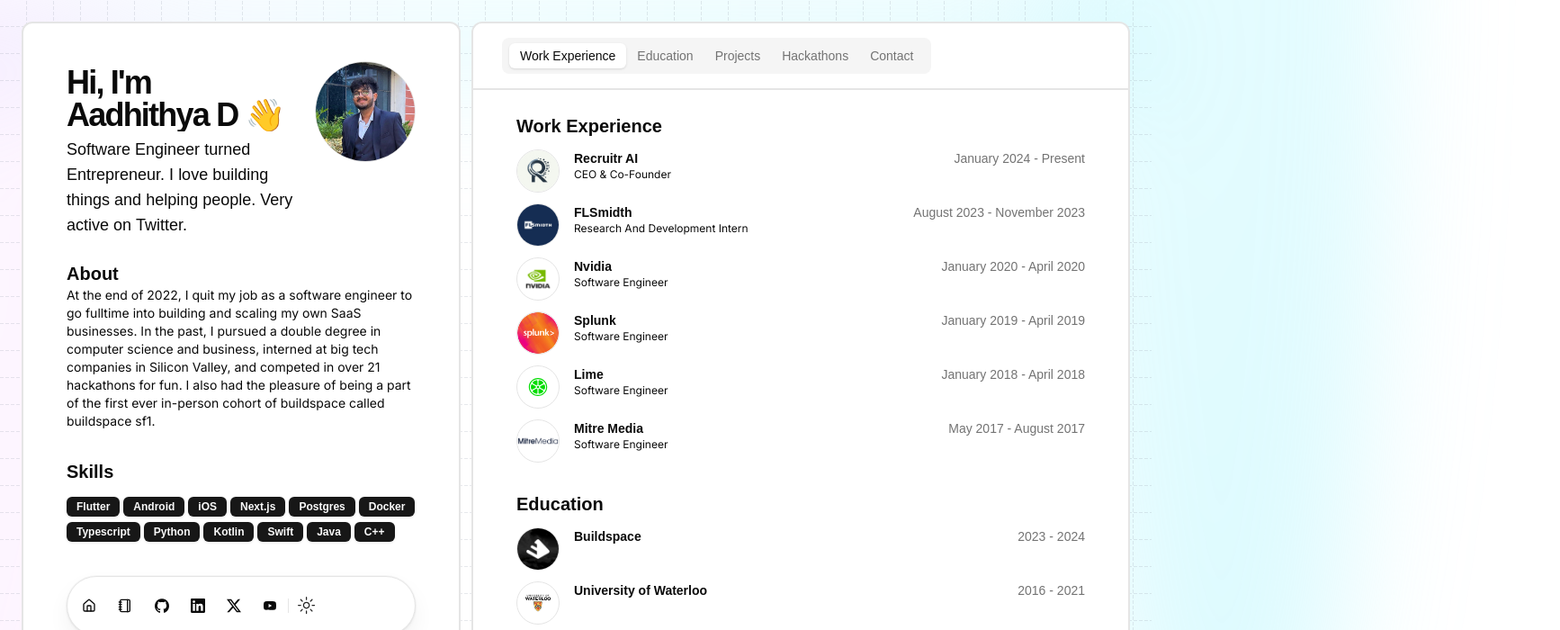
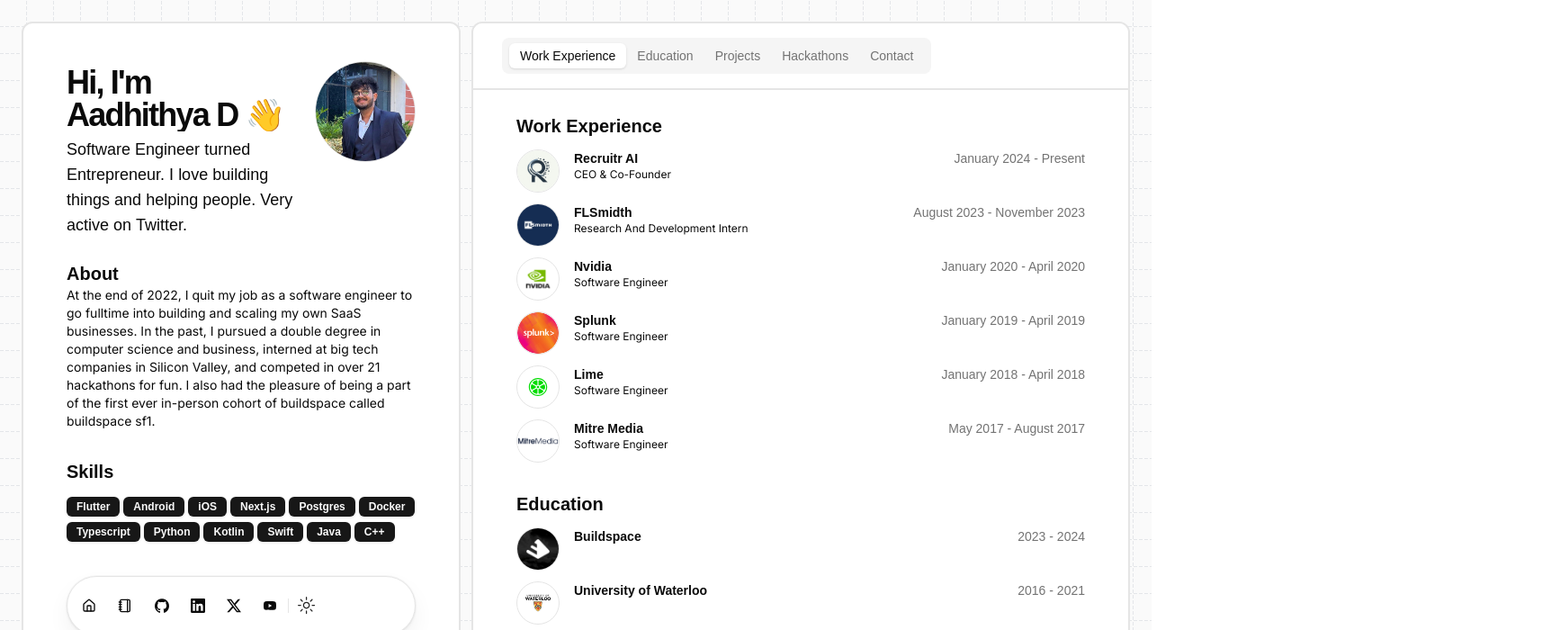
Before and after one commit to Aadhithya-D/aadhithya-d-portfolio, a Next.js app: page / in a window 1280 px wide. Shown: the top 700 px of the page at 90% size, 1734 px wide, since content can reach past the window. Built offline with nearby package versions, Linux system fonts and the light colour scheme.

Commit message:
removed gradient

```diff
--- a/src/app/page.tsx
+++ b/src/app/page.tsx
@@ -5,18 +5,18 @@
 
 export default function Home() {
   return (
-    <div>
-      <div className="min-h-screen flex items-center justify-center ">
+    <div className="">
+      <div className="h-full flex items-center justify-center ">
         <GridPattern
           width={30}
           height={30}
           x={-1}
           y={-1}
           strokeDasharray={"4 2"}
-          className="absolute inset-0 size-full opacity-80"
+          className="absolute inset-0 size-full opacity-80 bg-primary-background"
         />
-        <div
-          className="absolute inset-x-0   w-full  h-full -z-10 transform-gpu  blur-3xl   "
+        {/* <div
+          className="absolute inset-x-0   w-full  h-screen -z-10 transform-gpu  blur-3xl  overflow-hidden "
           aria-hidden="true"
         >
           <div
@@ -38,9 +38,9 @@
               clipPath: "ellipse(67% 20% at 15% 40%)",
             }}
           />
-        </div>
+        </div> */}
         <main className="max-w-screen-2xl h-[100vh] p-6 overflow-hidden relative">
-          <div className="flex h-[calc(100%+3rem)] w-full -my-6 -mb-8 gap-3 flex-col md:flex-row overflow-y-auto">
+          <div className="flex h-[calc(100%+3rem)] w-full -my-6 -mb-8 gap-3 flex-col md:flex-row overflow-hidden">
             <div className="md:w-[40%] w-[100%] py-6">
               <div className="h-full p-4 bg-background border-2 rounded-xl overflow-y-auto">
                 <LeftSideMain />
```
